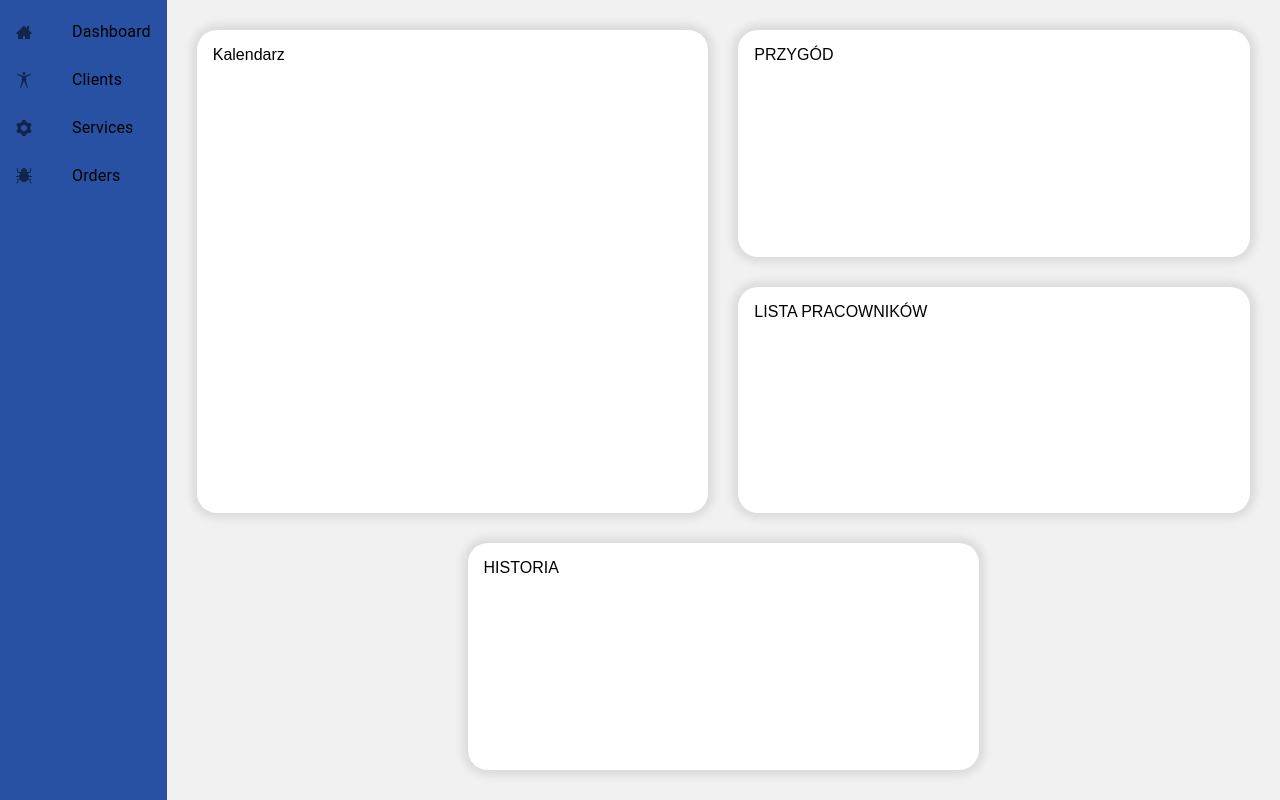
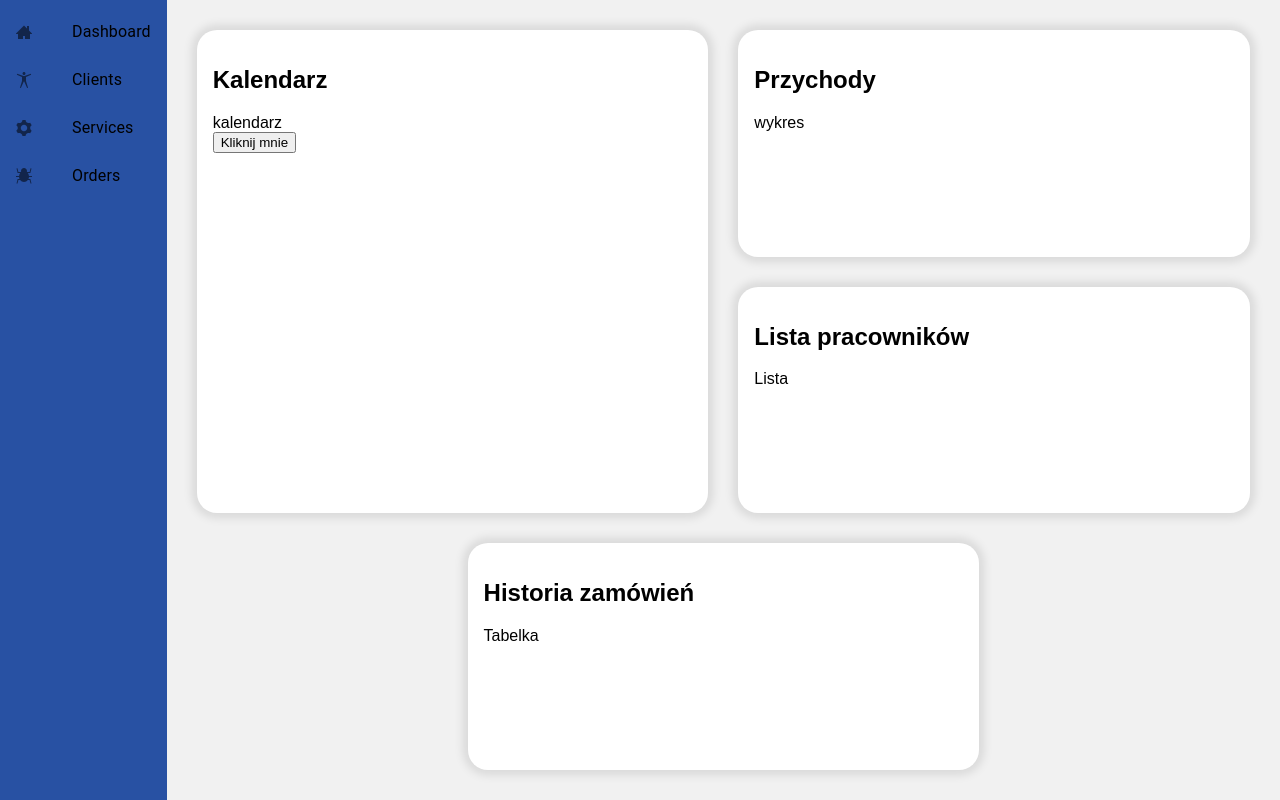
Before and after one commit to Erquer/auto-detailing-app, a React (Create React App) app in the folder frontend/: page / in a window 1280 px wide. Built offline with nearby package versions, Linux system fonts and the light colour scheme.

Commit message:
RUSH RUSH

```diff
--- /dev/null
+++ b/frontend/src/app-container/dashboard/Calendar/Calendar.tsx
@@ -0,0 +1,11 @@
+import React from "react";
+
+const Calendar = () => (
+  <div>
+    <h2>Kalendarz</h2>
+    <div>kalendarz</div>
+    <button>Kliknij mnie</button>
+  </div>
+);
+
+export default Calendar
--- a/frontend/src/app-container/dashboard/Dashboard.styled.ts
+++ b/frontend/src/app-container/dashboard/Dashboard.styled.ts
@@ -28,6 +28,7 @@ export const StyledDashboardElement = styled.div<{ basis?: string }>`
     grid-column: 3/5;
     grid-row: 1;
   }
+
   &:nth-child(3) {
     grid-column: 3/5;
     grid-row: 2;
--- a/frontend/src/app-container/dashboard/Dashboard.tsx
+++ b/frontend/src/app-container/dashboard/Dashboard.tsx
@@ -1,16 +1,28 @@
 import React from "react";
+import Calendar from "./Calendar/Calendar";
 import {
   StyledDashboardElement,
   StyledDashboardWrapper,
 } from "./Dashboard.styled";
+import Income from "./Income/Income";
+import Workers from "./Workers/Workers";
+import Orders from "./Orders/Orders";
 
 export const Dashboard = () => {
   return (
     <StyledDashboardWrapper>
-      <StyledDashboardElement>Kalendarz</StyledDashboardElement>
-      <StyledDashboardElement>PRZYGÓD</StyledDashboardElement>
-      <StyledDashboardElement>LISTA PRACOWNIKÓW</StyledDashboardElement>
-      <StyledDashboardElement>HISTORIA</StyledDashboardElement>
+      <StyledDashboardElement>
+        <Calendar />
+      </StyledDashboardElement>
+      <StyledDashboardElement>
+        <Income />
+      </StyledDashboardElement>
+      <StyledDashboardElement>
+        <Workers />
+      </StyledDashboardElement>
+      <StyledDashboardElement>
+        <Orders />
+      </StyledDashboardElement>
     </StyledDashboardWrapper>
   );
 };
--- /dev/null
+++ b/frontend/src/app-container/dashboard/Income/Income.tsx
@@ -0,0 +1,10 @@
+import React from "react";
+
+const Income = () => (
+  <div>
+    <h2>Przychody</h2>
+    <div>wykres</div>
+  </div>
+);
+
+export default Income
--- /dev/null
+++ b/frontend/src/app-container/dashboard/Orders/Orders.tsx
@@ -0,0 +1,10 @@
+import React from "react";
+
+const Orders = () => (
+  <div>
+    <h2>Historia zamówień</h2>
+    <div>Tabelka</div>
+  </div>
+);
+
+export default Orders;
--- /dev/null
+++ b/frontend/src/app-container/dashboard/Workers/Workers.tsx
@@ -0,0 +1,11 @@
+import React from "react";
+
+const Workers = () => (
+  <div>
+    <h2>Lista pracowników</h2>
+    <div>Lista</div>
+  </div>
+);
+
+
+export default Workers
```
